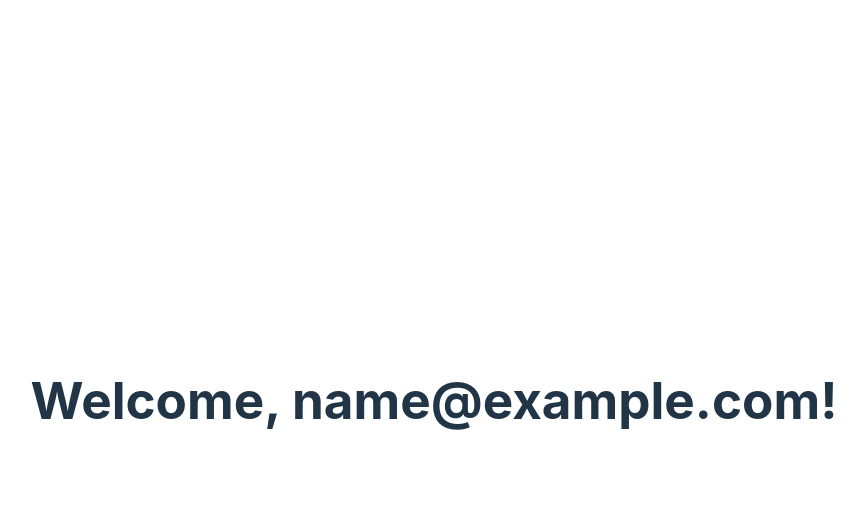
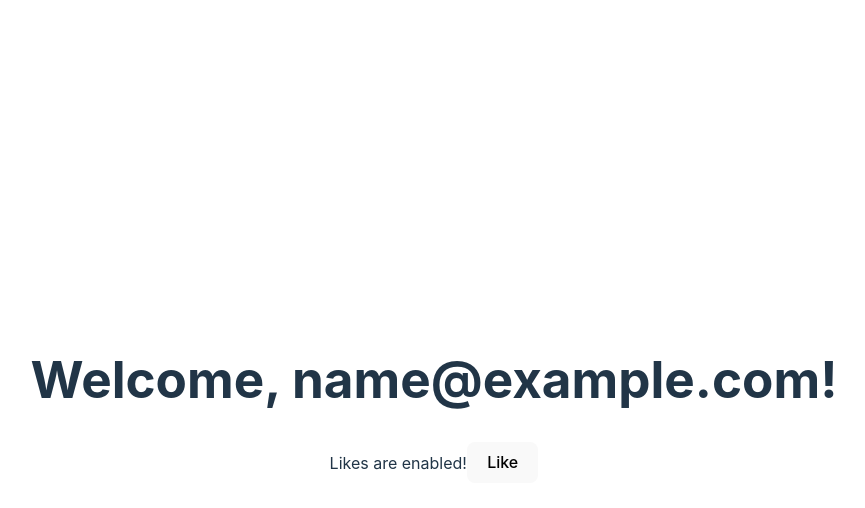
Before and after one commit to codekaizen-github/liker-frontend, a React (Vite) app: page / in a window 1280 px wide. Both pictures are taken after typing "name@example.com" into the empty fields and a click on the button "Submit". Shown: the top 508 px of the page, without its empty margins (206-1071 px from the left). Built offline with nearby package versions, Linux system fonts and the light colour scheme.

Commit message:
Add likeEnabled state

```diff
--- a/src/App.tsx
+++ b/src/App.tsx
@@ -1,22 +1,13 @@
 import { useSelector } from "react-redux";
 import "./App.css";
-import { Login } from "./Login";
-import { RootState } from "./store";
+import { Login } from "./components/Login";
+import { RootState } from "./state/store";
+import { LikeBtn } from "./components/LikeBtn";
 
 function App() {
 	const email = useSelector((state: RootState) => state.email.value);
 
-	return (
-		<>
-			{email === "" ? (
-				<Login />
-			) : (
-				<>
-					<h1>Welcome, {email}!</h1>
-				</>
-			)}
-		</>
-	);
+	return <>{email === "" ? <Login /> : <LikeBtn />}</>;
 }
 
 export default App;
--- /dev/null
+++ b/src/components/LikeBtn.tsx
@@ -0,0 +1,19 @@
+import { useSelector } from "react-redux";
+import { RootState } from "../state/store";
+
+export function LikeBtn() {
+	const email = useSelector((state: RootState) => state.email.value);
+	const likeEnabled = useSelector(
+		(state: RootState) => state.likeEnabled.value
+	);
+
+	return (
+		<>
+			<h1>Welcome, {email}!</h1>
+			<div>
+				{likeEnabled ? "Likes are enabled!" : "Likes are disabled"}
+				<button disabled={!likeEnabled}>Like</button>
+			</div>
+		</>
+	);
+}
--- a/src/Login.tsx
+++ b/src/components/Login.tsx
@@ -1,6 +1,6 @@
 import { useSelector, useDispatch } from "react-redux";
-import { RootState } from "./store";
-import { setEmail } from "./emailSlice";
+import { RootState } from "../state/store";
+import { setEmail } from "../state/slices/emailSlice";
 import { useState } from "react";
 
 export function Login() {
--- a/src/main.tsx
+++ b/src/main.tsx
@@ -2,7 +2,7 @@ import React from "react";
 import { createRoot } from "react-dom/client";
 import "./index.css";
 import App from "./App";
-import store from "./store";
+import store from "./state/store";
 import { Provider } from "react-redux";
 
 const root = createRoot(document.getElementById("root")!);
--- /dev/null
+++ b/src/state/slices/likeEnabledSlice.ts
@@ -0,0 +1,17 @@
+import { createSlice } from "@reduxjs/toolkit";
+
+export const likeEnabledSlice = createSlice({
+	name: "likeEnabled",
+	initialState: {
+		value: true,
+	},
+	reducers: {
+		setLikeEnabled: (state, action) => {
+			state.value = action.payload;
+		},
+	},
+});
+
+export const { setLikeEnabled } = likeEnabledSlice.actions;
+
+export default likeEnabledSlice.reducer;
--- a/src/store.ts
+++ b/src/state/store.ts
@@ -1,9 +1,11 @@
 import { configureStore } from "@reduxjs/toolkit";
-import emailReducer from "./emailSlice";
+import emailReducer from "./slices/emailSlice";
+import likeEnabledReducer from "./slices/likeEnabledSlice";
 
 const store = configureStore({
 	reducer: {
 		email: emailReducer,
+		likeEnabled: likeEnabledReducer,
 	},
 });
 
```
Also changed, not shown: src/actions.ts (deleted, +0 -8 lines), src/types.ts (deleted, +0 -7 lines), src/state/slices/emailSlice.ts (renamed from src/emailSlice.ts).
